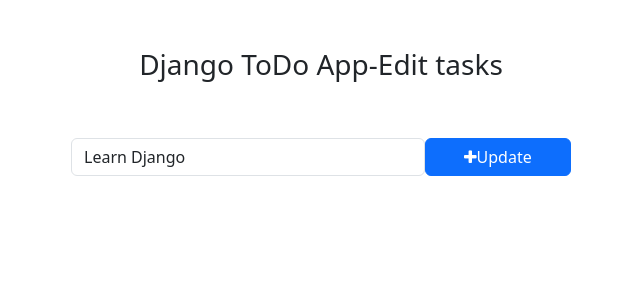
After one commit to abinaya-0704/Todo-app, a Django app: page /todo/edit_task/1/ in a window 1280 px wide. The commit adds this page. Shown: the top 300 px of the page, without its empty margins (319-959 px from the left). Run offline with Django 5.2, Linux system fonts and the light colour scheme; data comes from the database, SQL or seed files in the repository; both versions use the stored data as it was after the commit.

Commit message:
todoapp final

```diff
--- /dev/null
+++ b/todo_main/templates/edit_task.html
@@ -0,0 +1,28 @@
+<!DOCTYPE html>
+<html lang="en">
+<head>
+    <meta charset="UTF-8">
+    <meta name="viewport" content="width=device-width, initial-scale=1.0">
+    <title>Edit tasks-Django ToDo App</title>
+    <link href="https://cdn.jsdelivr.net/npm/bootstrap@5.3.0-alpha1/dist/css/bootstrap.min.css" rel="stylesheet" integrity="sha384-GLhlTQ8iRABdZLl6O3oVMWSktQOp6b7In1Zl3/Jr59b6EGGoI1aFkw7cmDA6j6gD" crossorigin="anonymous">
+    <script src="https://cdn.jsdelivr.net/npm/bootstrap@5.3.0-alpha1/dist/js/bootstrap.bundle.min.js" integrity="sha384-w76AqPfDkMBDXo30jS1Sgez6pr3x5MlQ1ZAGC+nuZB+EYdgRZgiwxhTBTkF7CXvN" crossorigin="anonymous"></script>
+    <!-- Font Awesome Icons -->
+    <link rel="stylesheet" href="https://cdnjs.cloudflare.com/ajax/libs/font-awesome/4.7.0/css/font-awesome.min.css">
+
+</head>
+<body>
+    <div class="container">
+        <h3 class="pt-5 pb-5 text-center">Django ToDo App-Edit tasks</h3>
+        <form action="{% url 'edit_task' get_task.pk %}"method="POST" style="width:500px; margin:auto;">
+                    {% csrf_token %}
+                    <div class="form-group">
+                        <span style="display: flex;">
+                            <input type="text" name="task" class="form-control" placeholder="Add a task" value="{{ get_task.task }}">
+                            <button type="submit" class="btn btn-primary" style="width: 200px;"><i class="fa fa-plus"></i>Update</button>
+                        </span>
+                    </div>
+        </form>
+    </div>
+
+</body>
+</html>
--- a/todo_main/views.py
+++ b/todo_main/views.py
@@ -3,7 +3,9 @@ from todos.models import Task
 
 def home(request):
     tasks=Task.objects.filter(is_completed=False).order_by('-updated_at')
+    completed_tasks=Task.objects.filter(is_completed=True)
     context={
         'tasks':tasks,
+        'completed_tasks':completed_tasks,
     }
     return render(request,'home.html',context)
--- a/todos/urls.py
+++ b/todos/urls.py
@@ -1,6 +1,14 @@
 from django.urls import path
 from .import views
 urlpatterns=[
+    #Add Tasks
     path('addTask/',views.addTask,name='addTask'),
-
+    #Mark the task as done
+    path('mark_as_done/<int:pk>/',views.mark_as_done,name='mark_as_done'),
+    #Mark the task as undone
+    path('mark_as_undone/<int:pk>/',views.mark_as_undone,name='mark_as_undone'),
+    #Edit the task
+    path('edit_task/<int:pk>/',views.edit_task,name='edit_task'),
+    #Delete task
+    path('delete_task/<int:pk>/',views.delete_task,name='delete_task')
 ]
--- a/todos/views.py
+++ b/todos/views.py
@@ -1,5 +1,5 @@
 from django.http import HttpResponse
-from django.shortcuts import redirect,render
+from django.shortcuts import get_object_or_404,redirect,render
 from .models import Task
 
 # Create your views here.
@@ -7,3 +7,33 @@ def addTask(request):
     task=request.POST.get('task')
     Task.objects.create(task=task)
     return redirect('home')
+
+def mark_as_done(request,pk):
+   task=get_object_or_404(Task,pk=pk)
+   task.is_completed=True
+   task.save()
+   return redirect('home')
+
+def mark_as_undone(request,pk):
+    task=get_object_or_404(Task,pk=pk)
+    task.is_completed=False
+    task.save()
+    return redirect('home')
+
+def edit_task(request,pk):
+    get_task=get_object_or_404(Task,pk=pk)
+    if request.method=="POST":
+        new_task=request.POST['task']
+        get_task.task=new_task
+        get_task.save()
+        return redirect('home')
+    else:
+        context={
+            'get_task':get_task
+        }
+        return render(request,'edit_task.html',context)
+
+def delete_task(request,pk):
+    task=get_object_or_404(Task,pk=pk)
+    task.delete()
+    return redirect('home')
```
Also changed, not shown: todo_main/templates/home.html (+7 -5 lines), db.sqlite3.
